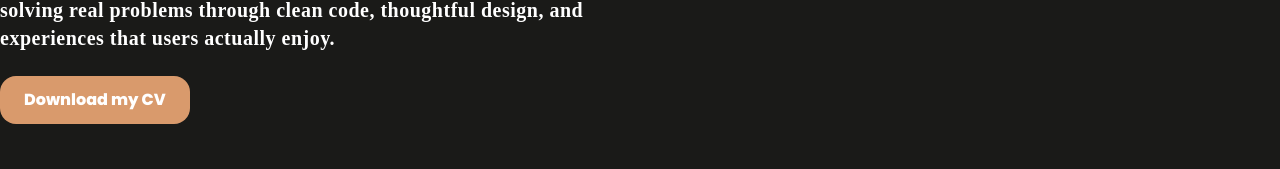
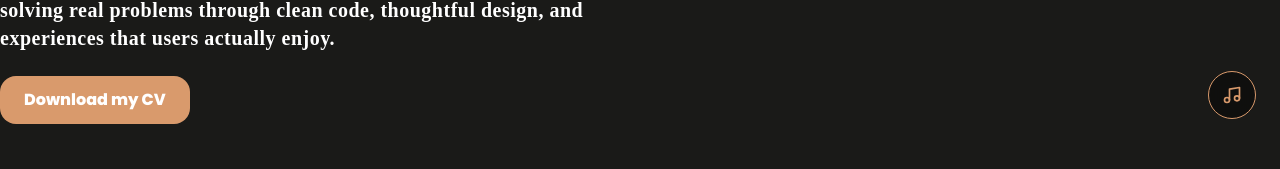
Before and after one commit to Jaymi-01/portfolio-3.0.1, a React (Vite) app: page / in a window 1280 px wide. Shown: the part 537-706 px from the top of the page. Built offline with nearby package versions, Linux system fonts and the light colour scheme; a web font is replaced by a local one.

Commit message:
feat: add MusicPlayer component to App layout

```diff
--- a/src/App.tsx
+++ b/src/App.tsx
@@ -6,6 +6,7 @@ import About from './components/About';
 import Skills from './components/Skills';
 import Projects from './components/Projects';
 import Contact from './components/Contact';
+import MusicPlayer from './components/MusicPlayer';
 
 const App = () => {
   const [activeLink, setActiveLink] = useState('home');
@@ -19,7 +20,7 @@ const App = () => {
       <Projects />
       <Contact />
       <Footer />
-
+      <MusicPlayer />
     </div>
   );
 };
```
